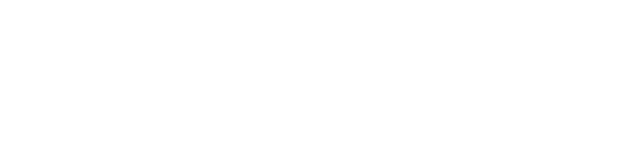
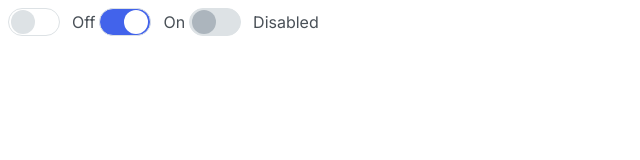
Before and after one commit to js-tasks-ru/htmlcss-20240216_vladimir-khleborodov, a website: page 07-lection5/03-toggler/index.html in a window 1280 px wide. Shown: the whole page, without its empty margins (0-640 px from the left). Drawn offline with Linux system fonts and the light colour scheme.

Commit message:
toggler created

```diff
--- a/07-lection5/03-toggler/index.html
+++ b/07-lection5/03-toggler/index.html
@@ -6,6 +6,32 @@
     <link rel="stylesheet" href="./toggler.css">
   </head>
   <body>
-
+    <label class="toggler">
+      <input class="toggler__checkbox" type="checkbox" name="toggler-name">
+      <div class="toggler__state">
+        <div class="toggler__control">
+          <span class="toggler__switch"></span>
+        </div>
+        <div class="toggler__label">Off</div>
+      </div>
+    </label>
+    <label class="toggler">
+      <input class="toggler__checkbox" type="checkbox" name="toggler-name" checked>
+      <div class="toggler__state">
+        <div class="toggler__control">
+          <span class="toggler__switch"></span>
+        </div>
+        <div class="toggler__label">On</div>
+      </div>
+    </label>
+    <label class="toggler">
+      <input class="toggler__checkbox" type="checkbox" disabled>
+      <div class="toggler__state">
+        <div class="toggler__control">
+          <span class="toggler__switch"></span>
+        </div>
+        <div class="toggler__label">Disabled</div>
+      </div>
+    </label>
   </body>
 </html>
--- a/07-lection5/03-toggler/toggler.css
+++ b/07-lection5/03-toggler/toggler.css
@@ -0,0 +1,80 @@
+.toggler {
+  position: relative;
+
+  display: inline-flex;
+}
+
+.toggler__checkbox {
+  position: absolute;
+  left: -100vw;
+  opacity: 0;
+}
+
+.toggler__state {
+  display: flex;
+  gap: 12px;
+  align-items: center;
+
+  cursor: pointer;
+}
+
+.toggler__control {
+  box-sizing: border-box;
+  width: 52px;
+  height: 28px;
+  padding-left: 2px;
+  padding-right: 2px;
+  display: flex;
+  justify-content: left;
+  align-items: center;
+
+  border: 1px solid var(--grey-2);
+  border-radius: 16px;
+}
+
+.toggler__switch {
+  display: inline-block;
+  width: 24px;
+  height: 24px;
+
+  border-radius: 16px;
+  background-color: var(--grey-2);
+}
+
+.toggler__label {
+  font-family: 'Inter', Helvetica, sans-serif;
+  font-size: 16px;
+  font-weight: 400;
+  line-height: 24px;
+  text-align: left;
+  user-select: none;
+
+  color: var(--grey-4);
+}
+
+.toggler__checkbox:focus ~ .toggler__state
+.toggler__label {
+  text-decoration: underline;
+}
+
+.toggler__checkbox:checked ~ .toggler__state
+.toggler__control {
+  justify-content: right;
+
+  background-color: var(--blue);
+}
+
+.toggler__checkbox:checked ~ .toggler__state
+.toggler__switch {
+  background-color: var(--white);
+}
+
+.toggler__checkbox:disabled ~ .toggler__state
+.toggler__switch {
+  background-color: var(--grey-3);
+}
+
+.toggler__checkbox:disabled ~ .toggler__state
+.toggler__control {
+  background-color: var(--grey-2);
+}
```
Lines whose indentation alone changed are shown as unchanged.
